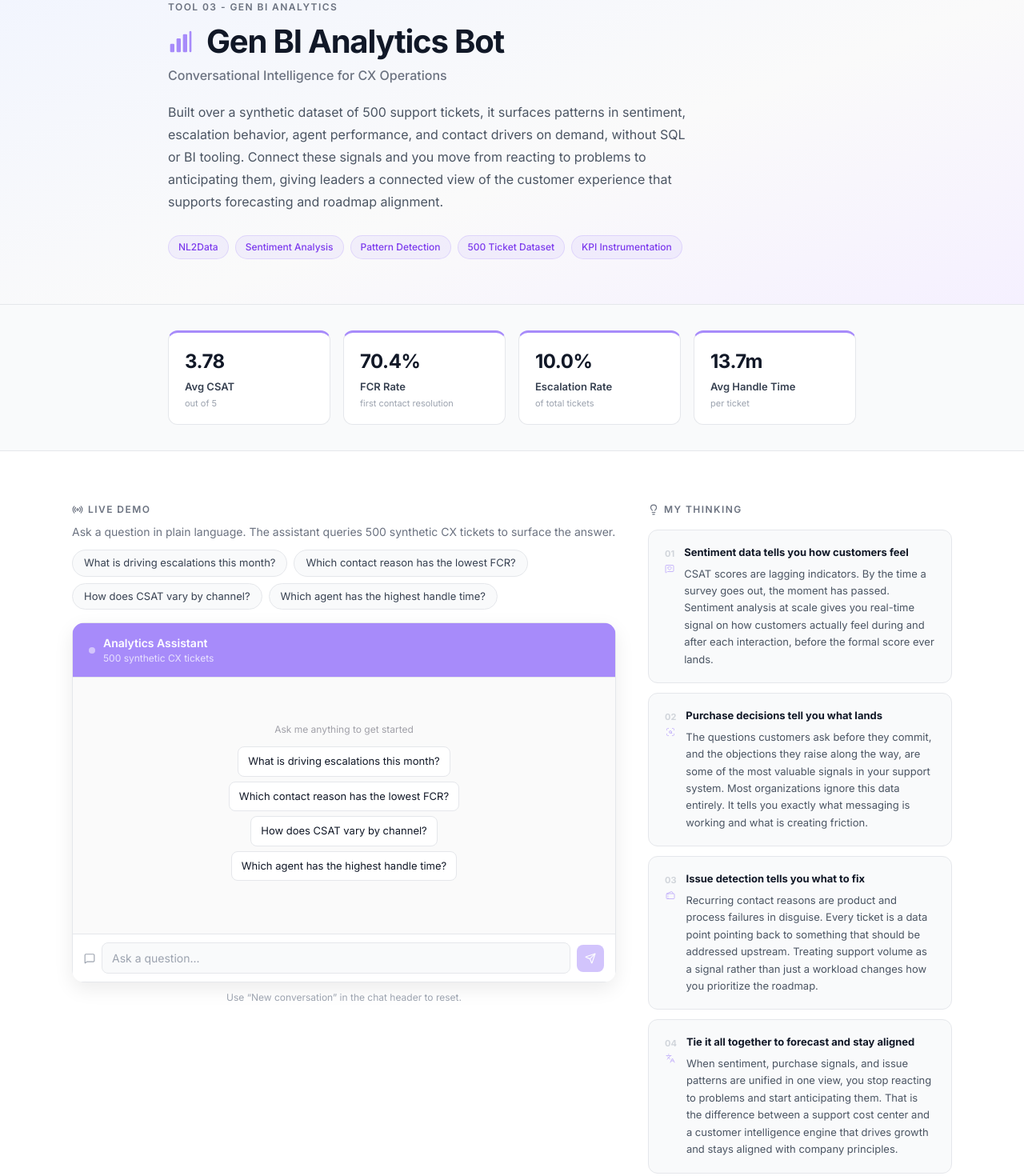
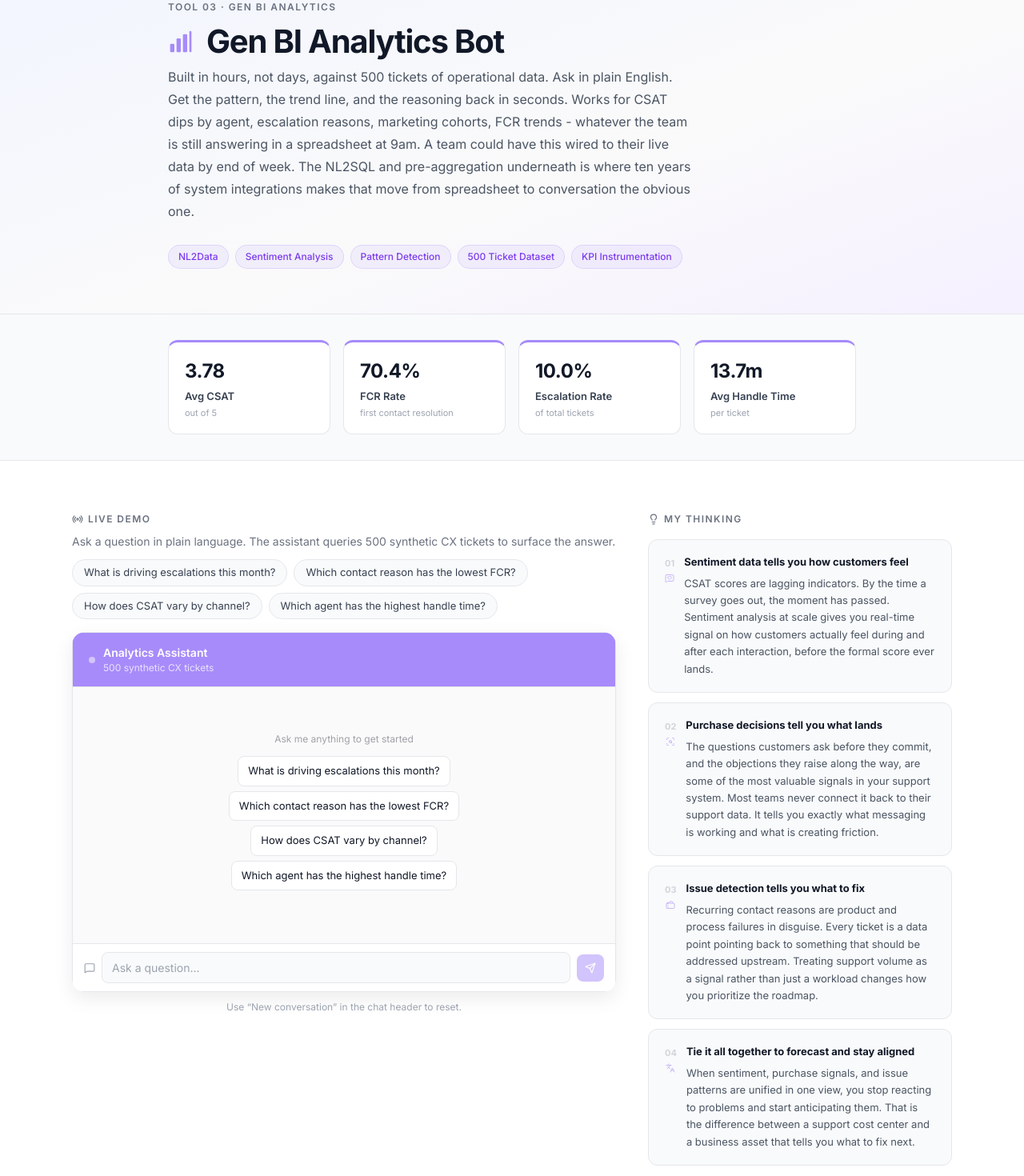
Before and after one commit to isaachartiens/project-isaac-ai, a Next.js app: page /analytics in a window 1280 px wide. Shown: the part 120-1590 px from the top of the page at 80% size. Built offline with nearby package versions, Linux system fonts and the light colour scheme.

Commit message:
copy: site-wide copy pass across all four pages

```diff
--- a/src/app/analytics/page.tsx
+++ b/src/app/analytics/page.tsx
@@ -29,7 +29,7 @@ const myThinking = [
   },
   {
     title: 'Purchase decisions tell you what lands',
-    body: 'The questions customers ask before they commit, and the objections they raise along the way, are some of the most valuable signals in your support system. Most organizations ignore this data entirely. It tells you exactly what messaging is working and what is creating friction.',
+    body: 'The questions customers ask before they commit, and the objections they raise along the way, are some of the most valuable signals in your support system. Most teams never connect it back to their support data. It tells you exactly what messaging is working and what is creating friction.',
   },
   {
     title: 'Issue detection tells you what to fix',
@@ -37,7 +37,7 @@ const myThinking = [
   },
   {
     title: 'Tie it all together to forecast and stay aligned',
-    body: 'When sentiment, purchase signals, and issue patterns are unified in one view, you stop reacting to problems and start anticipating them. That is the difference between a support cost center and a customer intelligence engine that drives growth and stays aligned with company principles.',
+    body: 'When sentiment, purchase signals, and issue patterns are unified in one view, you stop reacting to problems and start anticipating them. That is the difference between a support cost center and a business asset that tells you what to fix next.',
   },
 ]
 
@@ -100,7 +100,7 @@ export default function AnalyticsPage() {
       }}>
         <div style={{ maxWidth: '860px', margin: '0 auto' }}>
           <div style={{ fontSize: '12px', fontWeight: 600, color: '#6B7280', letterSpacing: '0.12em', textTransform: 'uppercase', marginBottom: '12px' }}>
-            Tool 03 - Gen BI Analytics
+            TOOL 03 · GEN BI ANALYTICS
           </div>
           <div style={{ display: 'flex', alignItems: 'center', gap: '16px', marginBottom: '8px' }}>
             <AnalyticsBarChartIcon className="h-8 w-8" style={{ color: '#A78BFA', flexShrink: 0 }} />
@@ -108,14 +108,8 @@ export default function AnalyticsPage() {
               Gen BI Analytics Bot
             </h1>
           </div>
-          <p style={{ fontSize: '16px', fontWeight: 500, color: '#6B7280', margin: '0 0 20px' }}>
-            Conversational Intelligence for CX Operations
-          </p>
           <p style={{ fontSize: '16px', color: '#4B5563', lineHeight: 1.75, margin: '0 0 28px', maxWidth: '65ch' }}>
-            Built over a synthetic dataset of 500 support tickets, it surfaces patterns in sentiment,
-            escalation behavior, agent performance, and contact drivers on demand, without SQL or BI tooling.
-            Connect these signals and you move from reacting to problems to anticipating them, giving
-            leaders a connected view of the customer experience that supports forecasting and roadmap alignment.
+            Built in hours, not days, against 500 tickets of operational data. Ask in plain English. Get the pattern, the trend line, and the reasoning back in seconds. Works for CSAT dips by agent, escalation reasons, marketing cohorts, FCR trends - whatever the team is still answering in a spreadsheet at 9am. A team could have this wired to their live data by end of week. The NL2SQL and pre-aggregation underneath is where ten years of system integrations makes that move from spreadsheet to conversation the obvious one.
           </p>
           <div style={{ display: 'flex', flexWrap: 'wrap', gap: '8px' }}>
             {badges.map(b => (
--- a/src/app/escalation/page.tsx
+++ b/src/app/escalation/page.tsx
@@ -24,7 +24,7 @@ const prompts = [
 const myThinking = [
   {
     title: 'Start with the pain points',
-    body: 'Long call times and high escalation rates are not problems to accept, they are data. I start by analyzing where agents are struggling most and use those patterns to prioritize what goes into the knowledge base. The pain points are the roadmap.',
+    body: 'Long call times and high escalation rates are not problems to accept. They are data. I start by analyzing where agents are struggling most and use those patterns to prioritize what goes into the knowledge base. The pain points are the roadmap.',
   },
   {
     title: 'AI does not have to solve every problem',
@@ -36,7 +36,7 @@ const myThinking = [
   },
   {
     title: 'Track every KPI that matters',
-    body: 'You cannot improve what you cannot measure. I build data tooling into every deployment that connects usage to escalation rates, handle time, CSAT, agent satisfaction, and first contact resolution. These are the signals that drive continuous improvement and validate the investment over time.',
+    body: 'I build data tooling into every deployment that connects usage to escalation rates, handle time, CSAT, agent satisfaction, and first contact resolution. If the tool is working, the numbers say so. If they don\'t, I want to know before anyone else does.',
   },
 ]
 
--- a/src/app/support/page.tsx
+++ b/src/app/support/page.tsx
@@ -72,7 +72,7 @@ export default function SupportPage() {
       }}>
         <div style={{ maxWidth: '860px', margin: '0 auto' }}>
           <div style={{ fontSize: '12px', fontWeight: 600, color: '#6B7280', letterSpacing: '0.12em', textTransform: 'uppercase', marginBottom: '12px' }}>
-            Tool 01 - Customer Support
+            TOOL 01 · CUSTOMER SUPPORT
           </div>
           <h1 style={{ fontSize: '40px', fontWeight: 700, color: '#111827', margin: '0 0 8px', letterSpacing: '-0.03em', lineHeight: 1.1 }}>
             Customer Support Assistant
@@ -104,7 +104,7 @@ export default function SupportPage() {
                 Live Demo
               </div>
               <p style={{ fontSize: '14px', color: '#6B7280', margin: '0 0 12px' }}>
-                Try a suggested prompt or type your own question.
+              Ask what a customer might send on a Monday morning.
               </p>
               <div style={{ display: 'flex', flexWrap: 'wrap', gap: '8px' }}>
                 {prompts.map(p => (
```
Also changed, not shown: src/app/page.tsx (+13 -14 lines).
